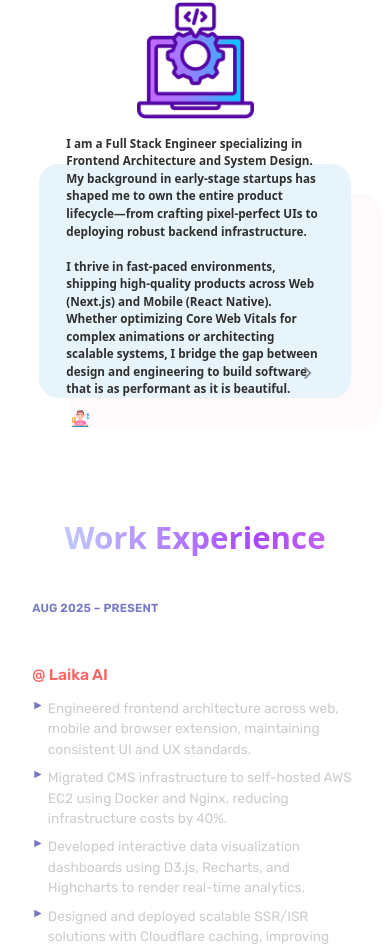
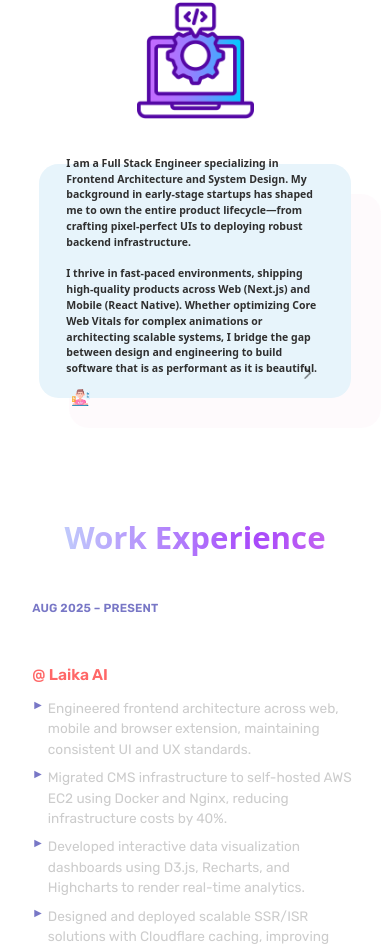
Before and after one commit to Nagpal45/portfolio, a Next.js app: page / in a window 390 px wide. Shown: the part 785-1735 px from the top of the page. Built offline with nearby package versions, Linux system fonts and the light colour scheme.

Commit message:
Update info.css

```diff
--- a/components/Homepage/info/info.css
+++ b/components/Homepage/info/info.css
@@ -143,7 +143,7 @@ ul{
     }
 
     .card-content{
-        font-size: 3vw;
+        font-size: 2.7vw;
         padding: 2vw;
     }
 
```
